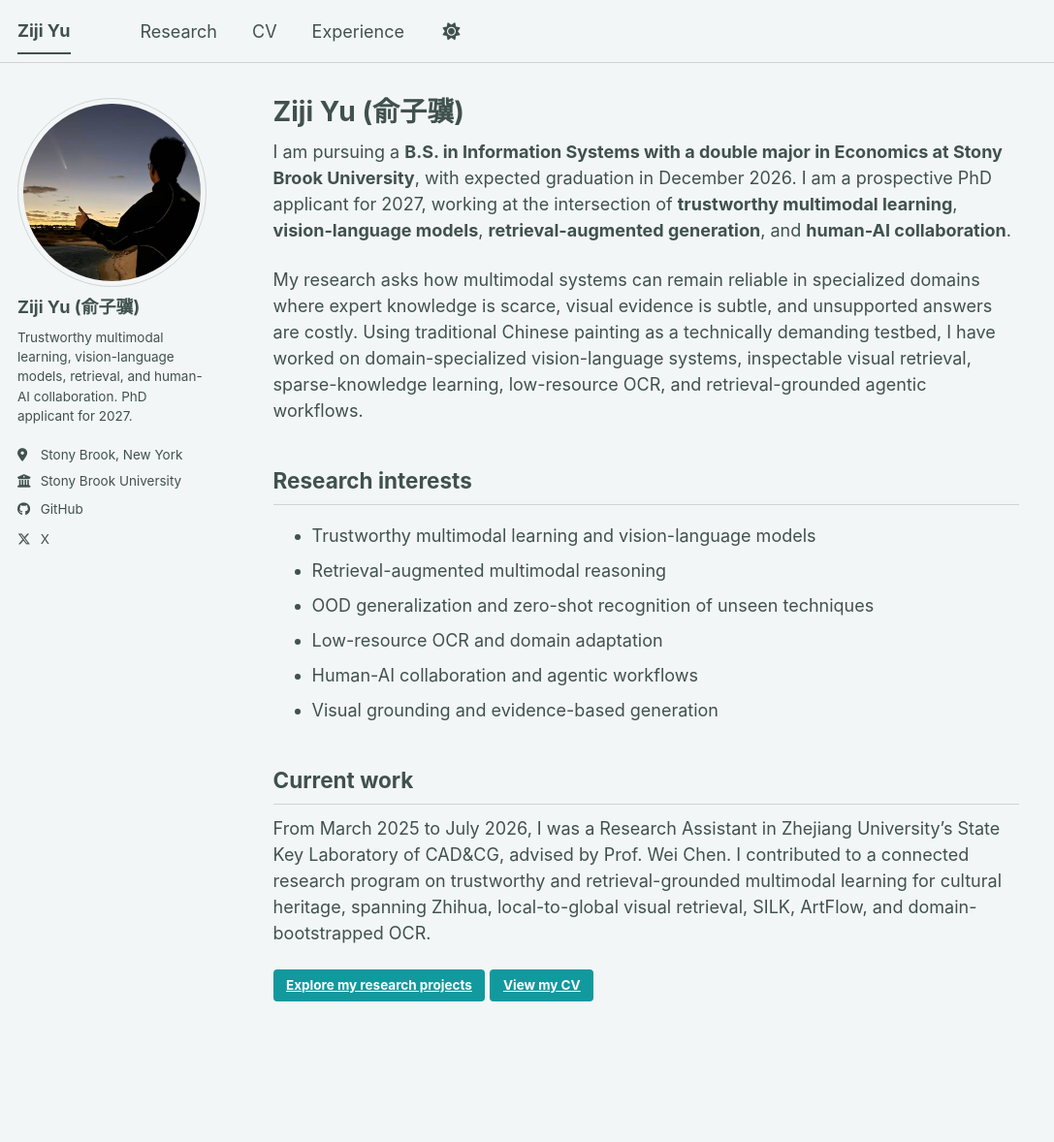
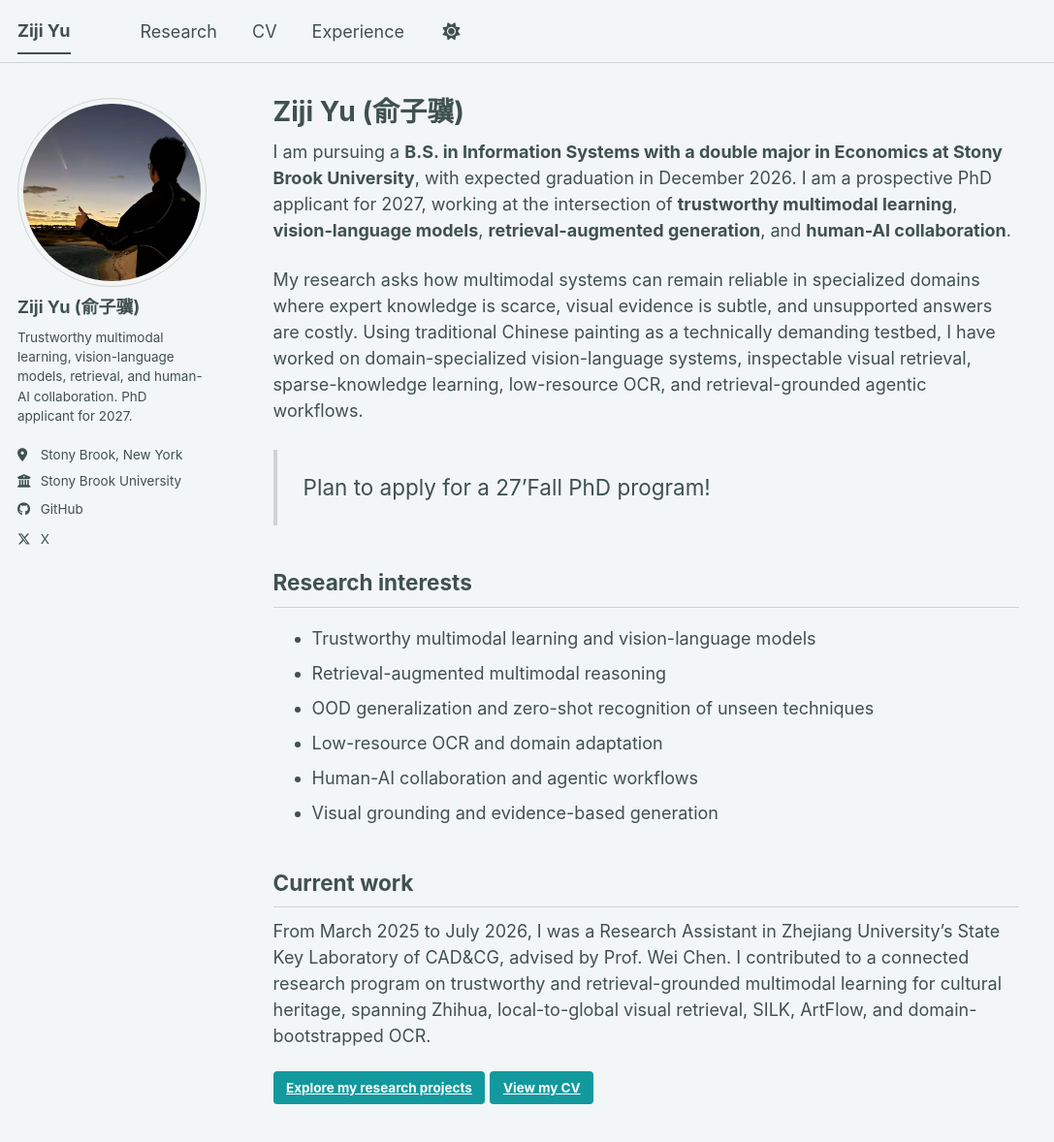
Before and after one commit to ZijiYu/zijiyu.github.io, a Jekyll site: the page built from _pages/about.md, in a window 1280 px wide and 1193 px high. Shown: the top 1178 px of the window at 97% size, without its empty margins (0-1087 px from the left). Built offline with Jekyll 4.4.1, drawn with Linux system fonts in a browser that asks for light colours; a style sheet for code colours, icons or effects is not loaded.

Commit message:
Highlight Fall 2027 PhD application plan

```diff
--- a/_pages/about.md
+++ b/_pages/about.md
@@ -10,6 +10,8 @@ redirect_from:
 I am pursuing a **B.S. in Information Systems with a double major in Economics at Stony Brook University**, with expected graduation in December 2026. I am a prospective PhD applicant for 2027, working at the intersection of **trustworthy multimodal learning**, **vision-language models**, **retrieval-augmented generation**, and **human-AI collaboration**.
 
 My research asks how multimodal systems can remain reliable in specialized domains where expert knowledge is scarce, visual evidence is subtle, and unsupported answers are costly. Using traditional Chinese painting as a technically demanding testbed, I have worked on domain-specialized vision-language systems, inspectable visual retrieval, sparse-knowledge learning, low-resource OCR, and retrieval-grounded agentic workflows.
+
+<blockquote class="phd-plan"><cite>Plan to apply for a 27’Fall PhD program!</cite></blockquote>
 
 ## Research interests
 
--- a/_sass/layout/_page.scss
+++ b/_sass/layout/_page.scss
@@ -104,6 +104,22 @@
   blockquote + .small {
     margin-top: -1.5em;
     padding-left: 1.25rem;
+  }
+
+  .phd-plan {
+    margin: 1.5em 0 2em;
+    padding: 1.25em 1.5em;
+    font-style: normal;
+
+    cite {
+      display: block;
+      font-size: $type-size-4;
+      font-style: normal;
+
+      &:before {
+        content: none;
+      }
+    }
   }
 }
 
```
